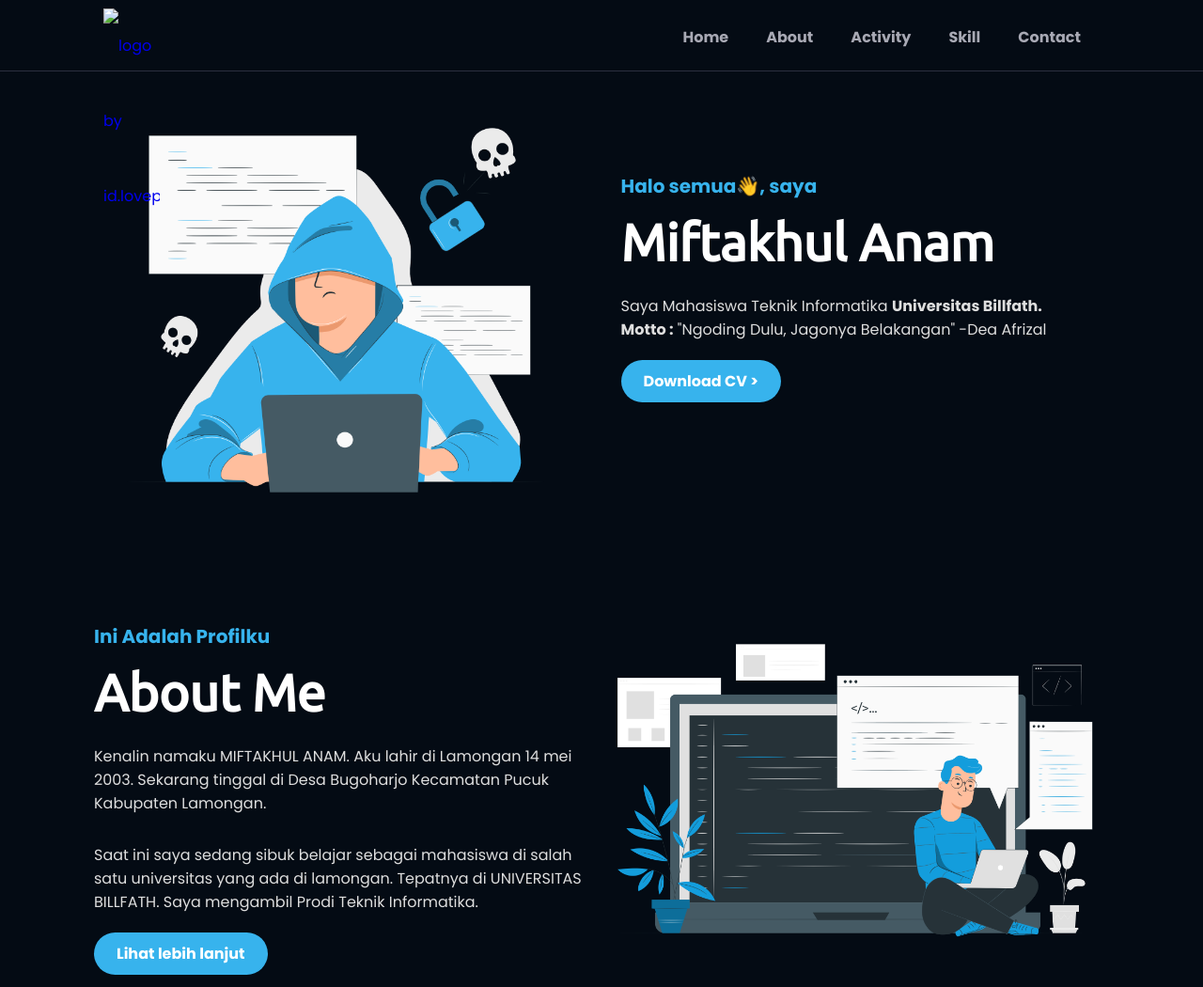
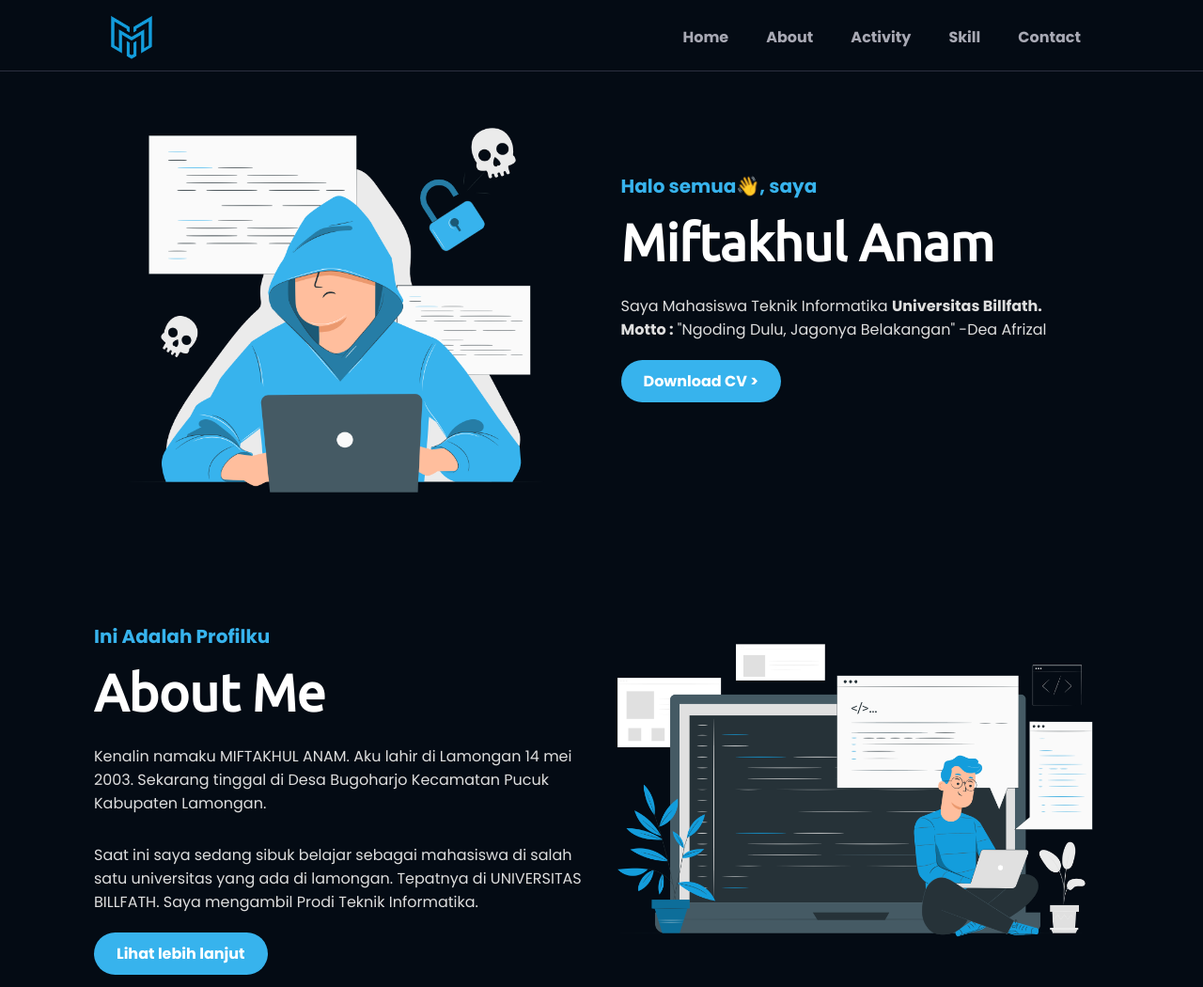
Before and after one commit to miftaakhulanam/miftaakhulanam.github.io, a plain HTML site: page index.html in a window 1280 px wide. Shown: the top 1050 px of the page at 94% size. Drawn offline with nearby package versions, Linux system fonts and the light colour scheme.

Commit message:
Update index.html

```diff
--- a/index.html
+++ b/index.html
@@ -5,7 +5,7 @@
     <meta http-equiv="X-UA-Compatible" content="IE=edge" />
     <meta name="viewport" content="width=device-width, initial-scale=1.0" />
     <title>Miftakhul. A</title>
-    <link rel="shortcut icon" href="log.png" type="image/x-icon">
+    <link rel="shortcut icon" href="logo.png" type="image/x-icon">
     <link rel="stylesheet" href="style.css" />
     <link rel="https://cdnjs.cloudflare.com/ajax/libs/font-awesome/5.15.3/css/all.min.css" />
     <link href="https://unpkg.com/aos@2.3.1/dist/aos.css" rel="stylesheet" />
@@ -17,7 +17,7 @@
     <nav>
       <div class="navbar">
         <div class="logo">
-          <a href="index.html"><img src="log.png" title="logo by id.lovepik.com" /></a>
+          <a href="index.html"><img src="logo.png" title="logo by id.lovepik.com" /></a>
         </div>
         <div class="menu">
           <ul>
```
